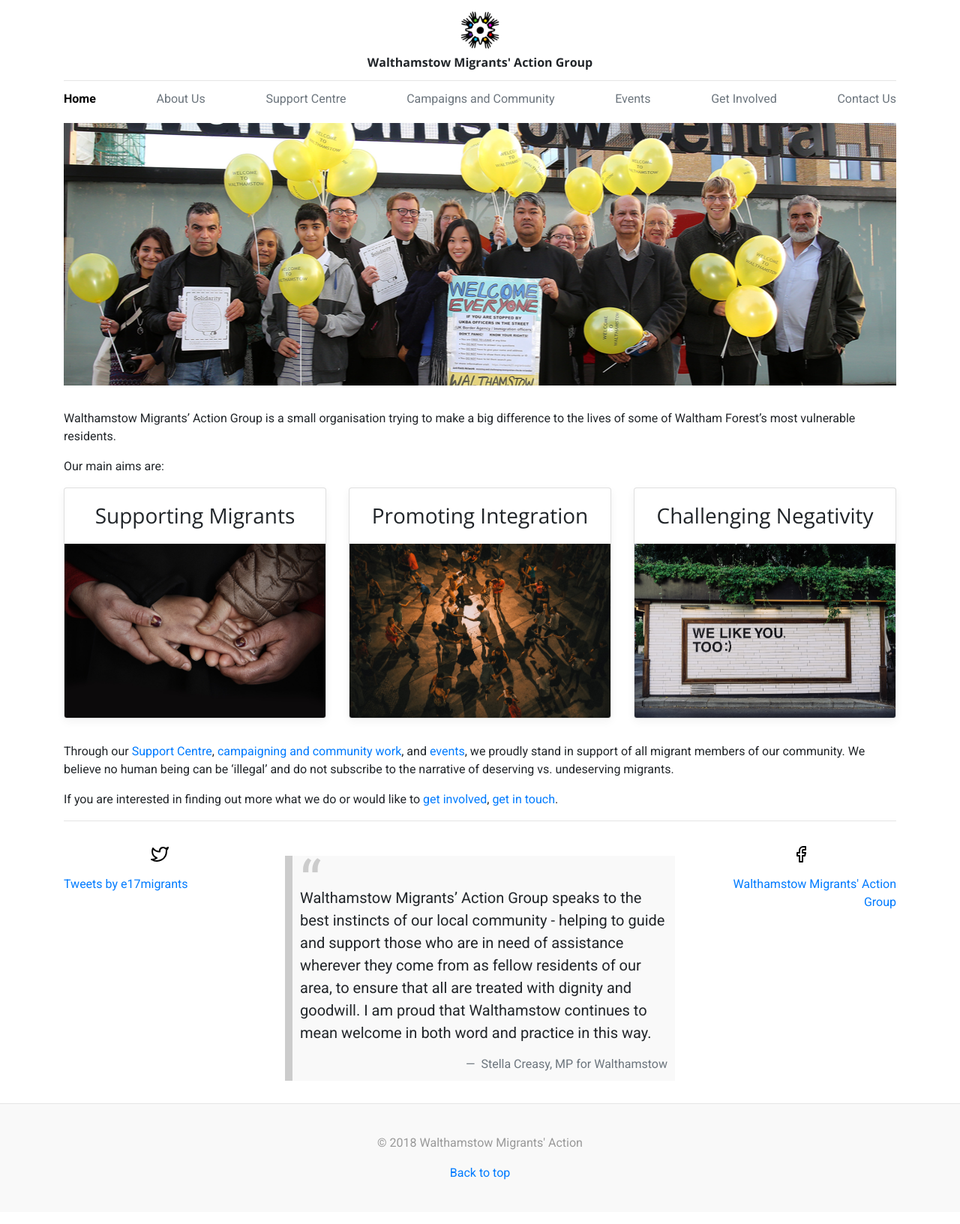
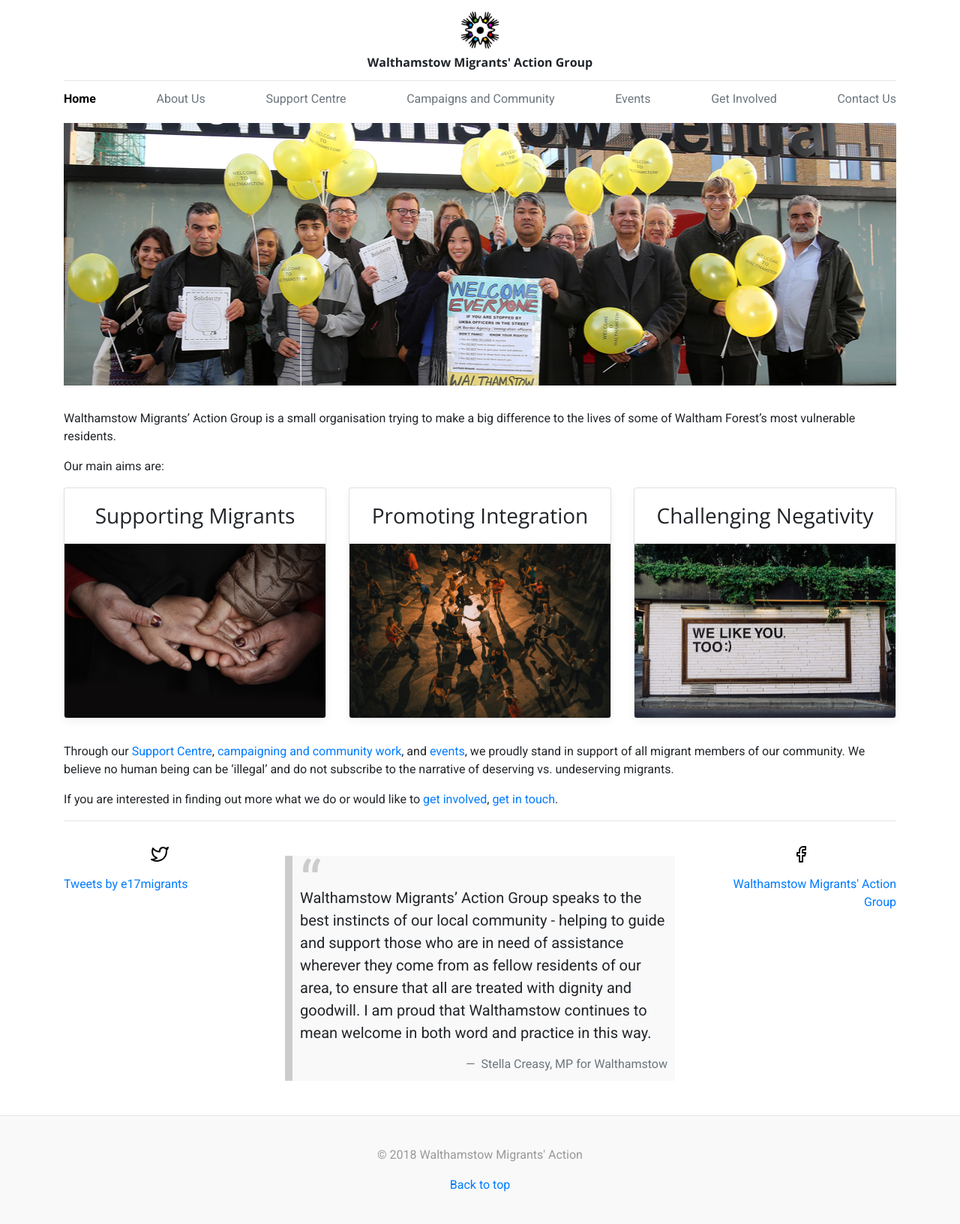
Before and after one commit to wfmigrantaction/wfmigrantaction.github.io, a Jekyll site: the page built from index.md, in a window 1280 px wide. Shown: the whole page at 75% size. Built offline with Jekyll 4.4.1, drawn with Linux system fonts in a browser that asks for light colours; comment, search, counter and statistics services are not loaded.

Commit message:
margin bottom

```diff
--- a/index.md
+++ b/index.md
@@ -18,7 +18,7 @@ If you are interested in finding out more what we do or would like to <a href="/
 
 <hr>
 
-<div class="row">
+<div class="row mb-3">
 <div class="col-md-3">
 <h1 style="text-align:center;">
   <a href="https://twitter.com/e17migrants" target="_blank"><img src="/img/twitter.svg" /></a>
```
